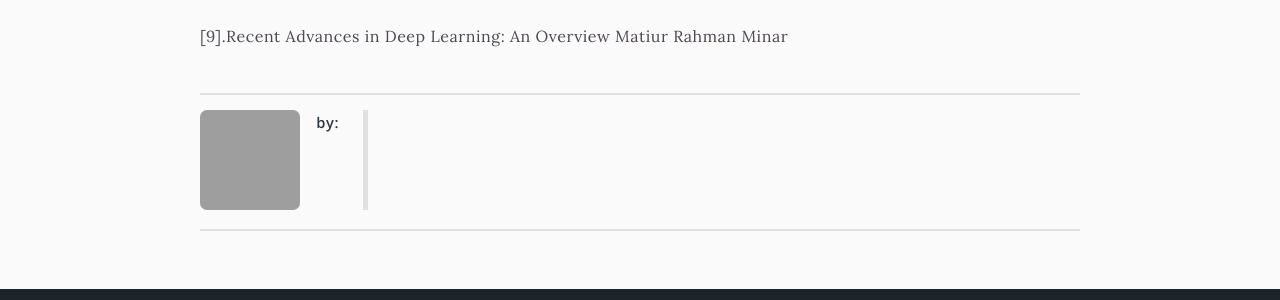
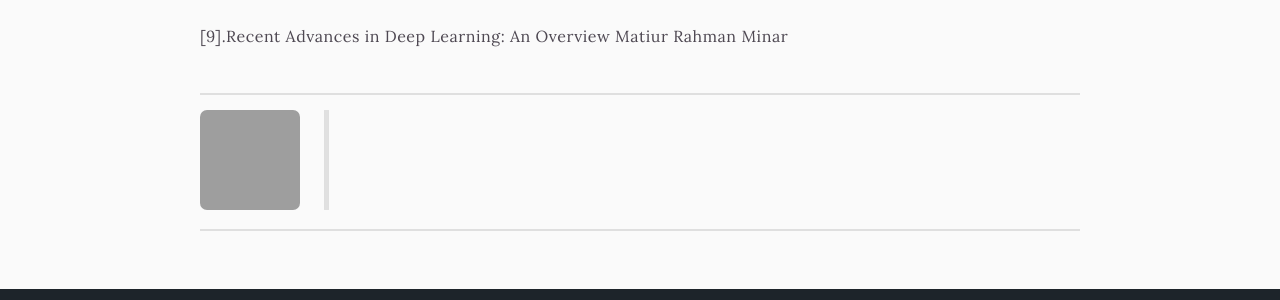
Before and after one commit to RivuletSonata/RivuletSonata.github.io, a Jekyll site: the page built from _posts/2018-12-28-探索计算机的潜意识——神经网络与深度学习.markdown, in a window 1280 px wide and 900 px high, scrolled down 7297 px. Shown: the part 271-571 px from the top of the window. Built offline with Jekyll 4.4.1, drawn with Linux system fonts in a browser that asks for light colours; formulas are drawn with MathJax 3; grey boxes are pictures that could not be loaded.

Commit message:
Update author-block.html

```diff
--- a/_includes/author-block.html
+++ b/_includes/author-block.html
@@ -7,17 +7,27 @@
           {% assign pic = auth.avatar | prepend: "/images/" | prepend: site.baseurl %}
           {% endif %}
       <hr style="margin-bottom:12px;" />
+
     <div class="author">
       <!-- style="margin:8px 28px 12px 0;position:relative;float:left;"> -->
         <!-- style="position: relative; float: left;margin:0;padding:0;" -->
         <div style="display:inline-block;border-radius:7px;overflow:hidden;height:100px;width:100px;background:url({{ pic }});background-size:100px;"></div>
+
+        {% if auth.email%}
         <div style="display:inline-block;padding-left:12px;vertical-align:top;">
             <b>by:<br />{{ auth.name }}</b>
 
-              {% if auth.email %}<br />(<a href="mailto:{{ auth.email }}">{{ auth.email }}</a>){% endif %}
+              {% if auth.email %}
+                  <br />
+                  (<a href="mailto:{{ auth.email }}">{{ auth.email }}</a>)
+              {% endif %}
               <br />
-              <i><a href="{{ auth.url }}" target="_blank">{{ auth.url }}</a></i>
+
+              <i><a href="{{ auth.url }}" target="_blank">
+              {{ auth.url }}
+              </a></i>
         </div>
+        {% endif %}
         <div class="auth-desc">{{ auth.bio }}</div>
     </div>
         <hr style="margin-top:9px;" />
```
